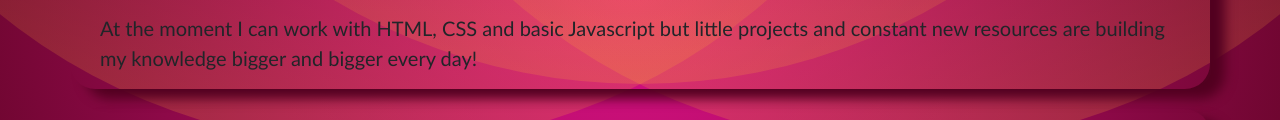
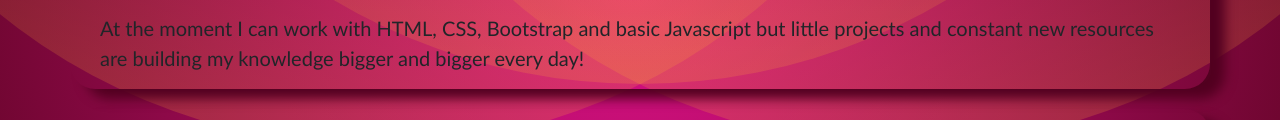
Before and after one commit to SalxIeva/Bootstrap-SalxIeva-Portfolio, a plain HTML site: page index.html in a window 1280 px wide. Shown: the part 2176-2296 px from the top of the page. Drawn offline with nearby package versions, Linux system fonts and the light colour scheme.

Commit message:
updated README

```diff
--- a/index.html
+++ b/index.html
@@ -100,7 +100,7 @@
           <p>Hello! My name is Ieva Saldukaite and I am Front-End Developer!</p>
     <p>I have tried many carrers so far, including classical singing, arts, business perpectives.. At the moment I work as Head of Coffee/Manager, full time dog mom and study Front-End Development! This time I am hoping to make my last change in regards to career.</p>
     <p>I am very good at quick problem solving and looking into all the details when it comes to work. There is no better feeling when you can truly be proud of the work you have done!</p>
-    <p>At the moment I can work with HTML, CSS and basic Javascript but little projects and constant new resources are building my knowledge bigger and bigger every day!</p>
+    <p>At the moment I can work with HTML, CSS, Bootstrap and basic Javascript but little projects and constant new resources are building my knowledge bigger and bigger every day!</p>
         </div>
       </div>
     </div>
```
Also changed, not shown: 1 other file.
